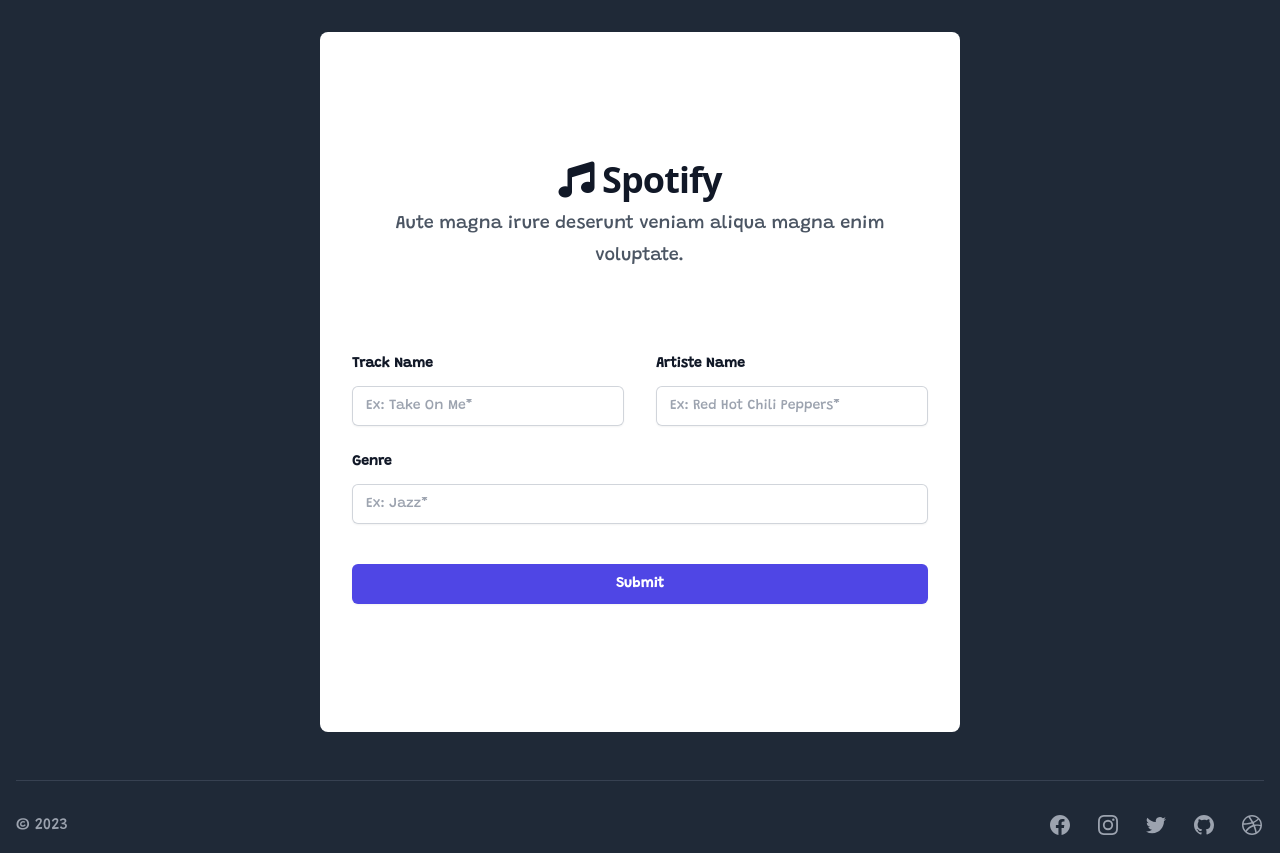
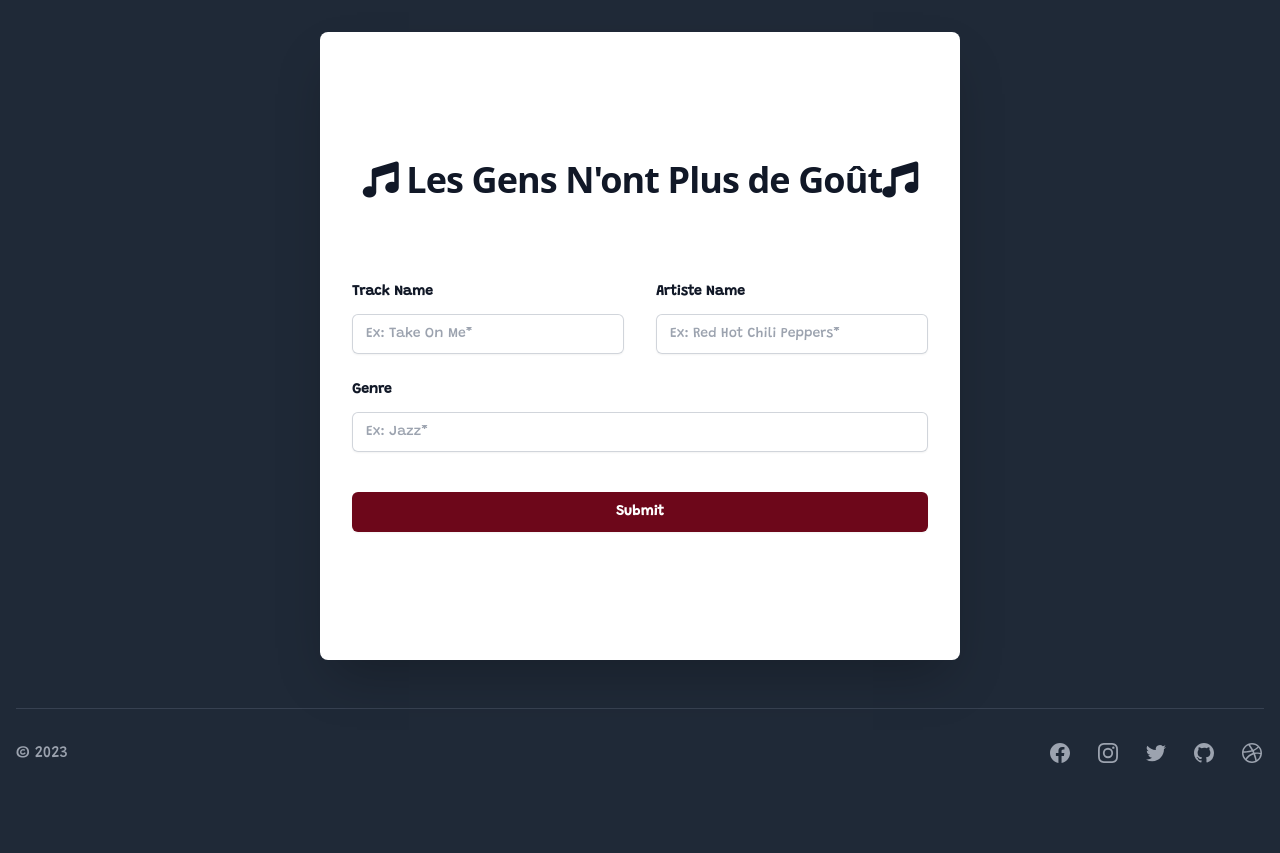
Before and after one commit to StevenDelval/Projet-_r-capitulatif-Machine_Learning, a Django app: page / in a window 1280 px wide. Shown: the part 64-917 px from the top of the page. After the commit the page ends 827 px from the top, so only its background shows below. Run offline with Django 4.2, Linux system fonts and the light colour scheme; parts of the project's set-up code (start-up, migrations or seed data) failed here and were passed over; some libraries are stand-ins or nearby versions.

Commit message:
style: Changement de style

```diff
--- a/recap_django/base/templates/home.html
+++ b/recap_django/base/templates/home.html
@@ -7,12 +7,12 @@
 
 
 
-  <div class="isolate bg-white py-12 px-6 sm:py-32 lg:px-8 w-1/2 rounded-lg">
+  <div class="isolate bg-white py-12 px-6 sm:py-32 lg:px-8 w-1/2 rounded-lg shadow-2xl">
 
     <div class="mx-auto max-w-2xl text-center">
       <h2 class="text-3xl font-bold tracking-tight text-gray-900 sm:text-4xl"><i class="fa-sharp fa-solid fa-music"></i>
-        Spotify</h2>
-      <p class="mt-2 text-lg leading-8 text-gray-600">Aute magna irure deserunt veniam aliqua magna enim voluptate.</p>
+        Les Gens N'ont Plus de Goût<i class="fa-sharp fa-solid fa-music"></i></h2>
+      <p class="mt-2 text-lg leading-8 text-gray-600"></p>
     </div>
     <form action="result" class="mx-auto mt-16 max-w-xl sm:mt-20">
       {% csrf_token %}
@@ -23,7 +23,7 @@
             Name</label>
           <div class="mt-2.5">
             <input type="text" id="floatingInputGrid" placeholder="Ex: Take On Me*" name="Track_Name"
-              class="block w-full rounded-md border-0 py-2 px-3.5 text-gray-900 shadow-sm ring-1 ring-inset ring-gray-300 placeholder:text-gray-400 focus:ring-2 focus:ring-inset focus:ring-indigo-600 sm:text-sm sm:leading-6"
+              class="block w-full rounded-md border-0 py-2 px-3.5 text-gray-900 shadow-sm ring-1 ring-inset ring-gray-300 placeholder:text-gray-400 focus:ring-2 focus:ring-inset focus:ring-gray-600 sm:text-sm sm:leading-6"
               required>
           </div>
         </div>
@@ -33,7 +33,7 @@
             Name</label>
           <div class="mt-2.5">
             <input type="text"
-              class="block w-full rounded-md border-0 py-2 px-3.5 text-gray-900 shadow-sm ring-1 ring-inset ring-gray-300 placeholder:text-gray-400 focus:ring-2 focus:ring-inset focus:ring-indigo-600 sm:text-sm sm:leading-6"
+              class="block w-full rounded-md border-0 py-2 px-3.5 text-gray-900 shadow-sm ring-1 ring-inset ring-gray-300 placeholder:text-gray-400 focus:ring-2 focus:ring-inset focus:ring-gray-600 sm:text-sm sm:leading-6"
               id="floatingInputGrid" placeholder="Ex: Red Hot Chili Peppers*" name="Artiste_Name" required>
           </div>
         </div>
@@ -42,7 +42,7 @@
           <label for="floatingInputGrid" class="block text-sm font-semibold leading-6 text-gray-900">Genre</label>
           <div class="mt-2.5">
             <input type="text"
-              class="block w-full rounded-md border-0 py-2 px-3.5 text-gray-900 shadow-sm ring-1 ring-inset ring-gray-300 placeholder:text-gray-400 focus:ring-2 focus:ring-inset focus:ring-indigo-600 sm:text-sm sm:leading-6"
+              class="block w-full rounded-md border-0 py-2 px-3.5 text-gray-900 shadow-sm ring-1 ring-inset ring-gray-300 placeholder:text-gray-400 focus:ring-2 focus:ring-inset focus:ring-gray-600 sm:text-sm sm:leading-6"
               id="floatingInputGrid" placeholder="Ex: Jazz*" name="Genre" required>
 
           </div>
@@ -51,7 +51,7 @@
 
       <div class="mt-10">
         <button type="submit"
-          class="block w-full rounded-md bg-indigo-600 px-3.5 py-2.5 text-center text-sm font-semibold text-white shadow-sm hover:bg-indigo-500 focus-visible:outline focus-visible:outline-2 focus-visible:outline-offset-2 focus-visible:outline-indigo-600">Submit</button>
+          class="block w-full rounded-md bg-bordeaux px-3.5 py-2.5 text-center text-sm font-semibold text-white shadow-sm hover:bg-gray-800 focus-visible:outline focus-visible:outline-2 focus-visible:outline-offset-2 focus-visible:outline-bordeaux">Submit</button>
       </div>
     </form>
   </div>
--- a/recap_django/base/views.py
+++ b/recap_django/base/views.py
@@ -76,7 +76,7 @@ def result(request):
 
     for k,i in enumerate(range(0,50,50)):
 
-                    track_results = sp.search(q=f'track: {Track_Name} artist:{Artiste_Name}', type='track', limit=50)
+                    track_results = sp.search(q=f'track: {Track_Name} artist:{Artiste_Name}', type='track', limit=13)
                     for j, t in enumerate(track_results['tracks']['items']):
 
                         image_url.append(t['album']['images'][0]['url'])
```
Also changed, not shown: recap_django/base/templates/result.html (+8 -7 lines).
